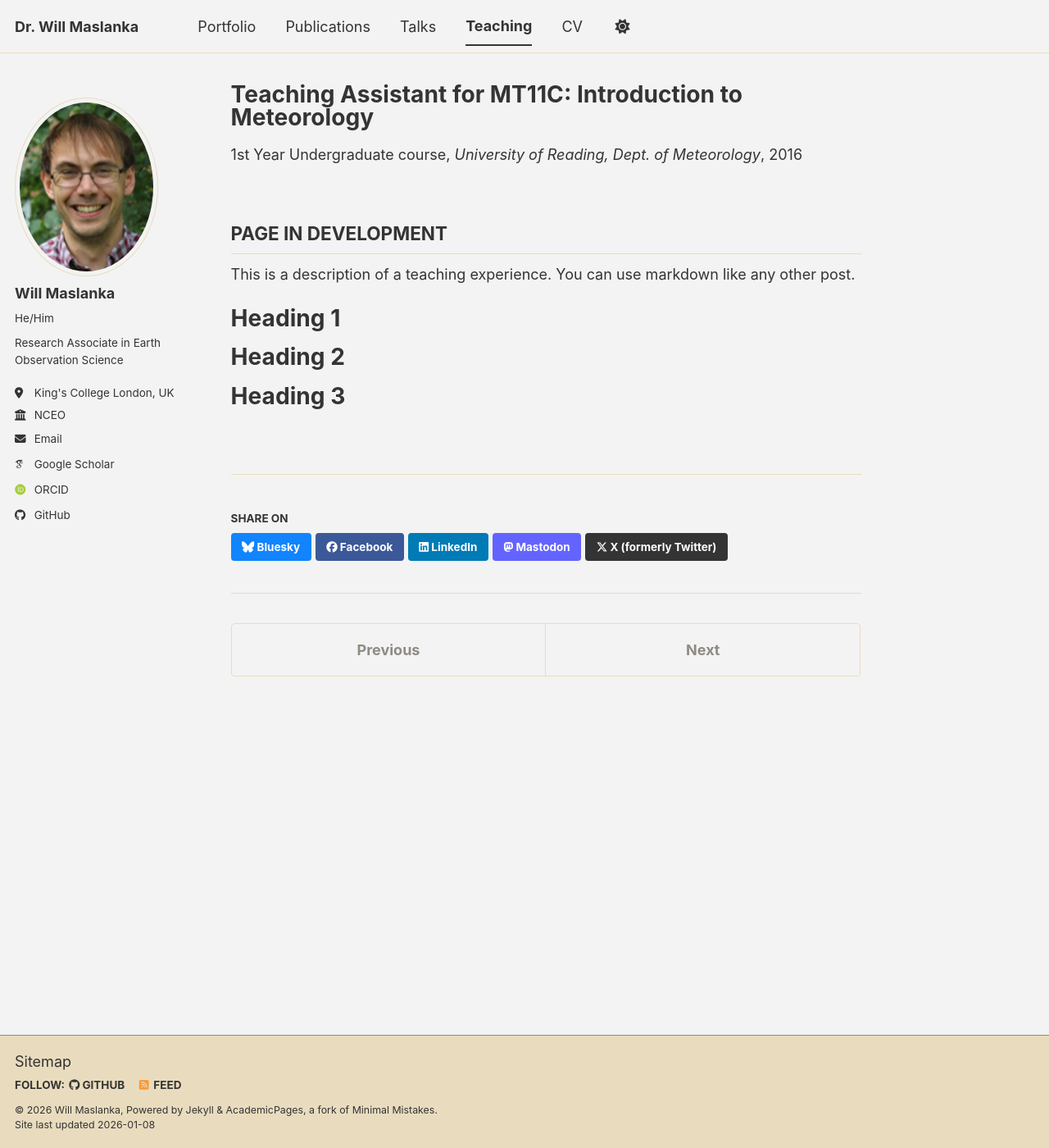
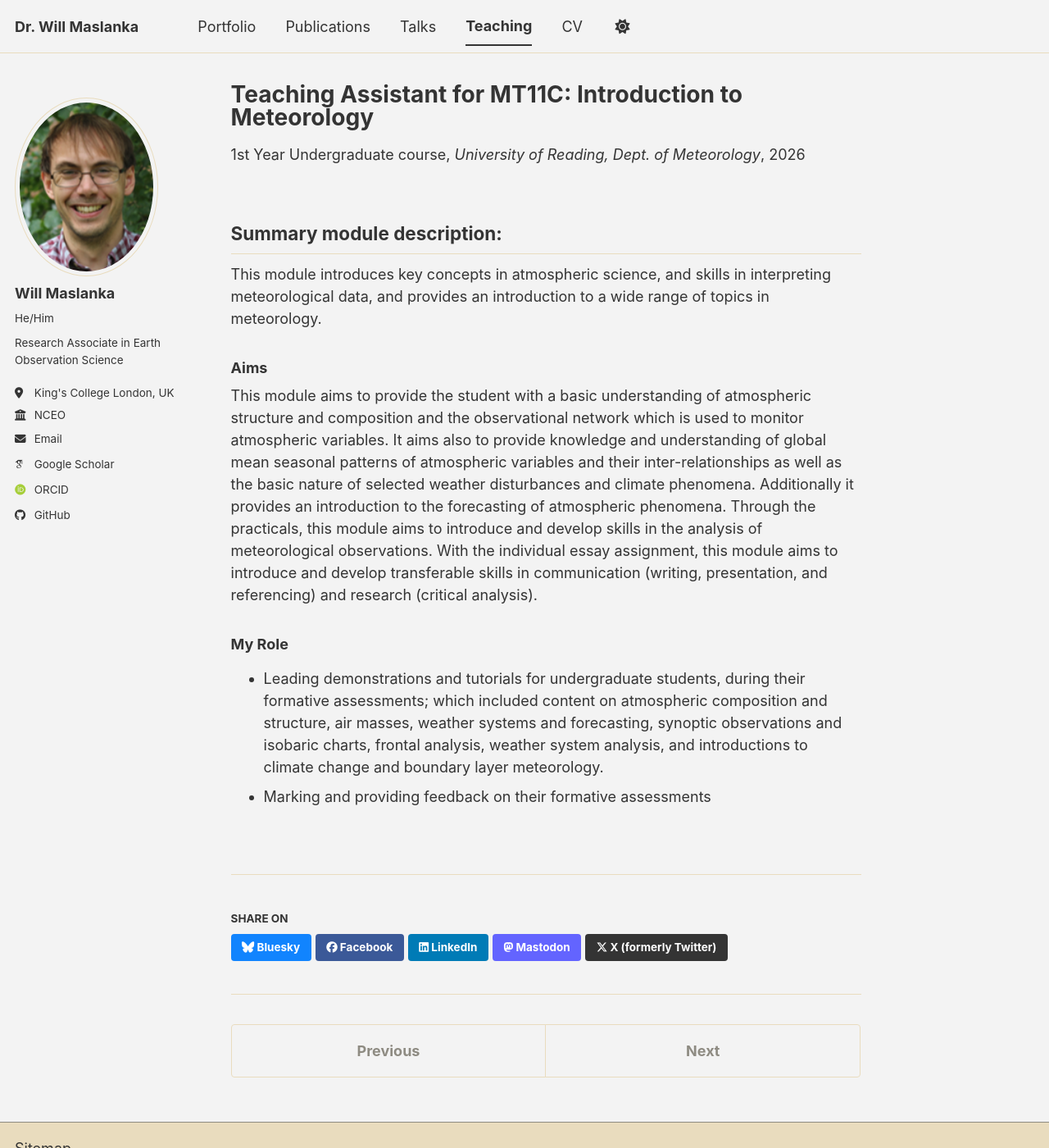
Before and after one commit to willmaslanka/willmaslanka.github.io, a Jekyll site: the page built from _teaching/2016-MT11C-teaching-1.md, in a window 1280 px wide and 1400 px high. Shown: the whole window at 82% size. Built offline with Jekyll 4.4.1, drawn with Linux system fonts in a browser that asks for light colours; some web fonts are replaced; a script bundle is joined from its source files by our own code; library files that are not in the unit come from our copies.

Commit message:
Update 2016-MT11C-teaching-1.md

```diff
--- a/_teaching/2016-MT11C-teaching-1.md
+++ b/_teaching/2016-MT11C-teaching-1.md
@@ -4,20 +4,15 @@
 type: "1st Year Undergraduate course"
 permalink: /teaching/2016-MT11C-teaching-1
 venue: "University of Reading, Dept. of Meteorology"
-date: 2016-01-01
+date: 2015, 2016
 location: "Reading, UK"
 ---
+## Summary module description:
+This module introduces key concepts in atmospheric science, and skills in interpreting meteorological data, and provides an introduction to a wide range of topics in meteorology.
 
-## PAGE IN DEVELOPMENT
+### Aims
+This module aims to provide the student with a basic understanding of atmospheric structure and composition and the observational network which is used to monitor atmospheric variables. It aims also to provide knowledge and understanding of global mean seasonal patterns of atmospheric variables and their inter-relationships as well as the basic nature of selected weather disturbances and climate phenomena. Additionally it provides an introduction to the forecasting of atmospheric phenomena. Through the practicals, this module aims to introduce and develop skills in the analysis of meteorological observations. With the individual essay assignment, this module aims to introduce and develop transferable skills in communication (writing, presentation, and referencing) and research (critical analysis).
 
-
-This is a description of a teaching experience. You can use markdown like any other post.
-
-Heading 1
-======
-
-Heading 2
-======
-
-Heading 3
-======
+### My Role
+* Leading demonstrations and tutorials for undergraduate students, during their formative assessments; which included content on atmospheric composition and structure, air masses, weather systems and forecasting, synoptic observations and isobaric charts, frontal analysis, weather system analysis, and introductions to climate change and boundary layer meteorology.
+* Marking and providing feedback on their formative assessments
```
